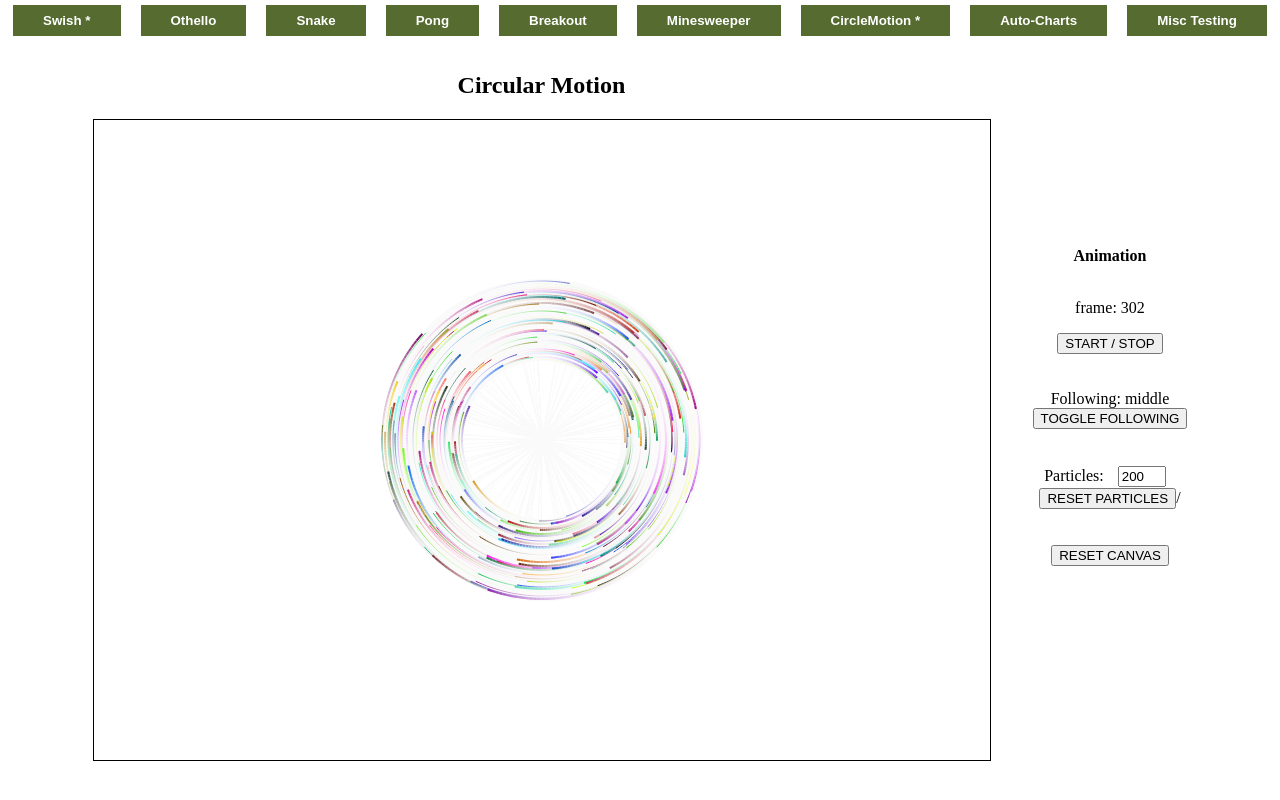
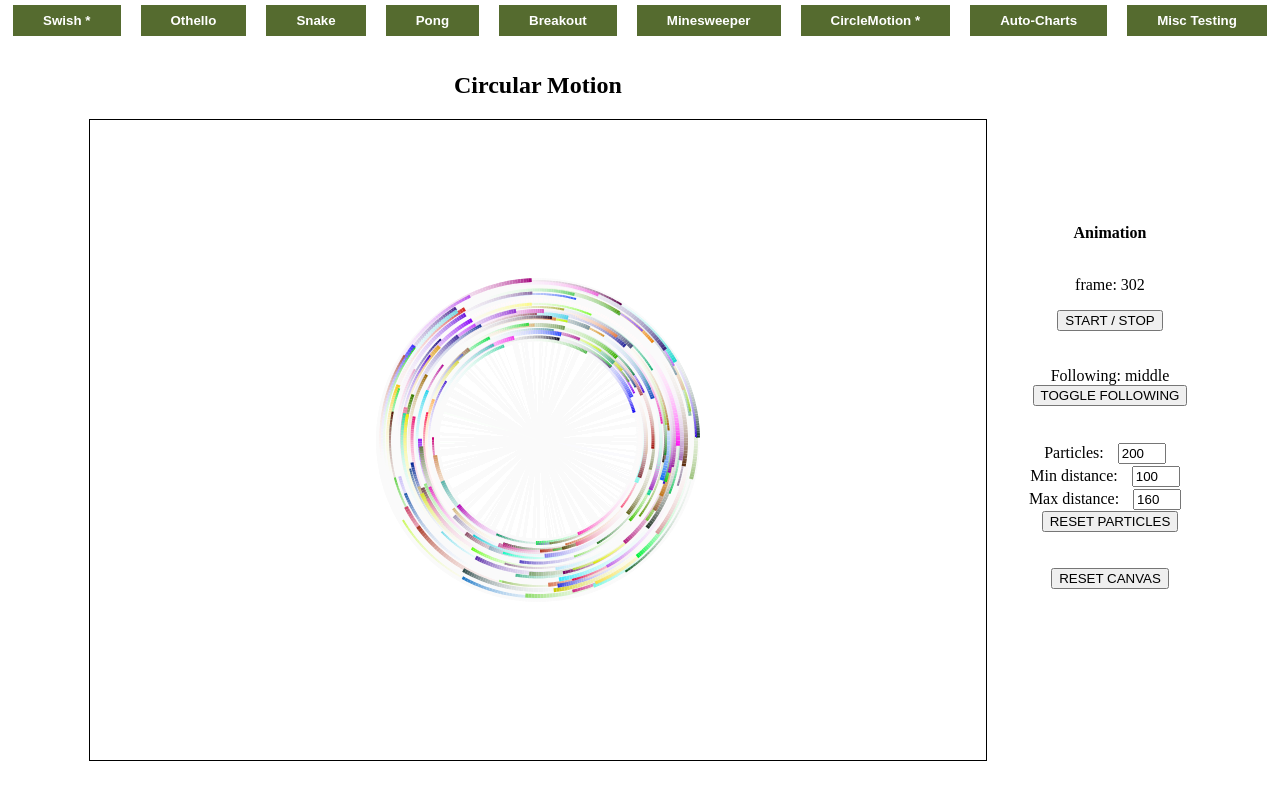
Before and after one commit to apoyhonen/base, a Vue app: page / in a window 1280 px wide. Built offline with nearby package versions, Linux system fonts and the light colour scheme.

Commit message:
circlemotion add particles distance controls

```diff
--- a/src/apps/CircleMotionAnimationApp.vue
+++ b/src/apps/CircleMotionAnimationApp.vue
@@ -25,7 +25,13 @@
         <label for="particlesAmount">Particles: </label>
         <input id="particlesAmount" type="number" class="controls-input" v-model="particlesAmount" />
         <br>
-        <button @click="particlesAmount = defaultParticlesAmount">RESET PARTICLES</button>/
+        <label for="particlesMinDistance">Min distance: </label>
+        <input id="particlesMinDistance" type="number" class="controls-input" v-model="particleMinDistance" />
+        <br>
+        <label for="particlesMaxDistance">Max distance: </label>
+        <input id="particlesMaxDistance" type="number" class="controls-input" v-model="particleMaxDistance" />
+        <br>
+        <button @click="resetParticlesValues">RESET PARTICLES</button>
         <br><br><br>
         <button @click="clearCanvas">RESET CANVAS</button>
       </td>
@@ -50,6 +56,7 @@ const isRunning = ref(true);
 onMounted(() => {
   canvas = document.getElementById("circleMotionCanvas");
   c = canvas.getContext("2d");
+  c.lineCap = 'round';
 
   setupCanvasSizes();
   initParticles();
@@ -64,8 +71,10 @@ function setupCanvasSizes() {
   middlePoint.x = canvas.width / 2;
   middlePoint.y = canvas.height / 2;
 
-  particleMaxDistance = Math.min(canvas.width, canvas.height) / 4;
-  particleMinDistance = particleMaxDistance / 2;
+  defaultParticleMinDistance = Math.floor(Math.min(canvas.width, canvas.height) / 4);
+  defaultParticleMaxDistance = Math.floor(particleMaxDistance.value / 2);
+  particleMaxDistance.value = defaultParticleMinDistance;
+  particleMinDistance.value = defaultParticleMaxDistance;
 }
 
 watch(isRunning, () => {
@@ -141,18 +150,22 @@ const particleCenterPoint = computed(() => {
   }
 })
 
-let particleMinDistance = 100;
-let particleMaxDistance = 200;
-const defaultParticlesAmount = 200;
-const particlesAmount = ref(defaultParticlesAmount);
+let defaultParticleMinDistance = 100;
+let defaultParticleMaxDistance = 200;
+const particleMinDistance = ref(defaultParticleMinDistance);
+const particleMaxDistance = ref(defaultParticleMaxDistance);
+watch(particleMinDistance, () => particles.forEach(particle => particle.refreshDistance()));
+watch(particleMaxDistance, () => particles.forEach(particle => particle.refreshDistance()));
 
 let particles = [];
 function initParticles() {
-  for (let i = 0; i < 300; i++) {
+  for (let i = 0; i < defaultParticlesAmount; i++) {
     particles.push(new Particle(middlePoint.x, middlePoint.y));
   }
 }
 
+const defaultParticlesAmount = 200;
+const particlesAmount = ref(defaultParticlesAmount);
 watch(particlesAmount, () => {
   if (particlesAmount.value > particles.length) {
     while (particles.length < particlesAmount.value) {
@@ -165,17 +178,23 @@ watch(particlesAmount, () => {
   }
 })
 
+function resetParticlesValues() {
+  particleMinDistance.value = defaultParticleMinDistance;
+  particleMaxDistance.value = defaultParticleMaxDistance;
+  particlesAmount.value = defaultParticlesAmount;
+}
+
 function Particle(x, y) {
   this.x = x;
   this.y = y;
-  this.radius = randomIntBetween(1, 2);
+  this.radius = randomIntBetween(2, 4);
   this.color = randomColor();
   this.radians = Math.random() * Math.PI * 2;
-  this.velocity = randomBetween(0.015, 0.03);
-  this.distanceFromCenter = randomIntBetween(particleMinDistance, particleMaxDistance);
+  this.velocity = randomBetween(0.015, 0.02);
+  this.distanceFromCenter = randomIntBetween(particleMinDistance.value, particleMaxDistance.value);
   this.lastTowardsMousePosition = { x: x, y: y };
 
-  this.refreshDistance = () => this.distanceFromCenter = randomIntBetween(particleMinDistance, particleMaxDistance);
+  this.refreshDistance = () => this.distanceFromCenter = randomIntBetween(particleMinDistance.value, particleMaxDistance.value);
 
   this.update = () => {
     // move points over time
```
